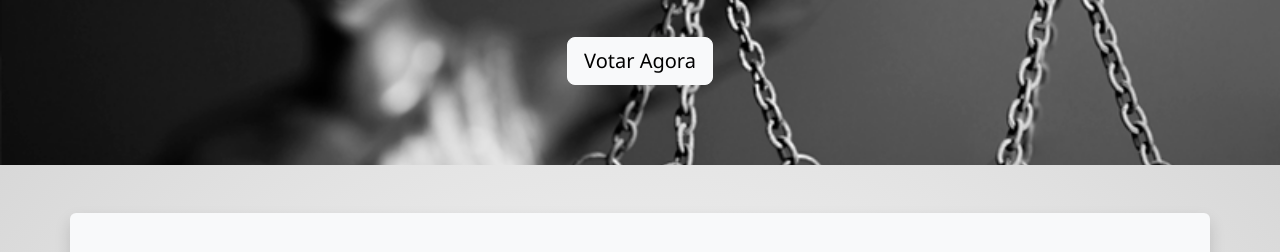
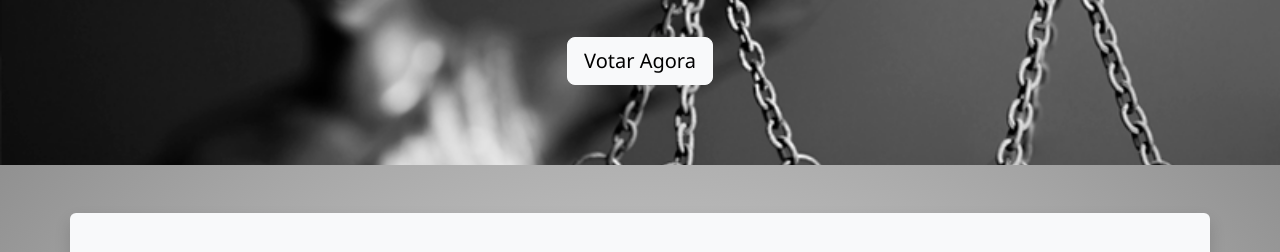
Before and after one commit to ArthurThuko/Votacao_Direito, a plain HTML site: page index.html in a window 1280 px wide. Shown: the part 211-463 px from the top of the page. Drawn offline with nearby package versions, Linux system fonts and the light colour scheme.

Commit message:
Mudando cor do plano de fundo para uma mais escura

```diff
--- a/styles/style.css
+++ b/styles/style.css
@@ -1,6 +1,6 @@
 body {
     font-family: 'Segoe UI', 'Helvetica Neue', sans-serif;
-    background-image: radial-gradient(circle at center, rgba(255, 255, 255, 0.1), rgba(197, 197, 197, 0.9));
+    background-image: radial-gradient(circle at center, rgba(63, 63, 63, 0.1), rgba(99, 99, 99, 0.9));
     box-shadow: 0 2px 10px rgba(0, 0, 0, 0.5);
     transition: background 0.5s;
 }
```
